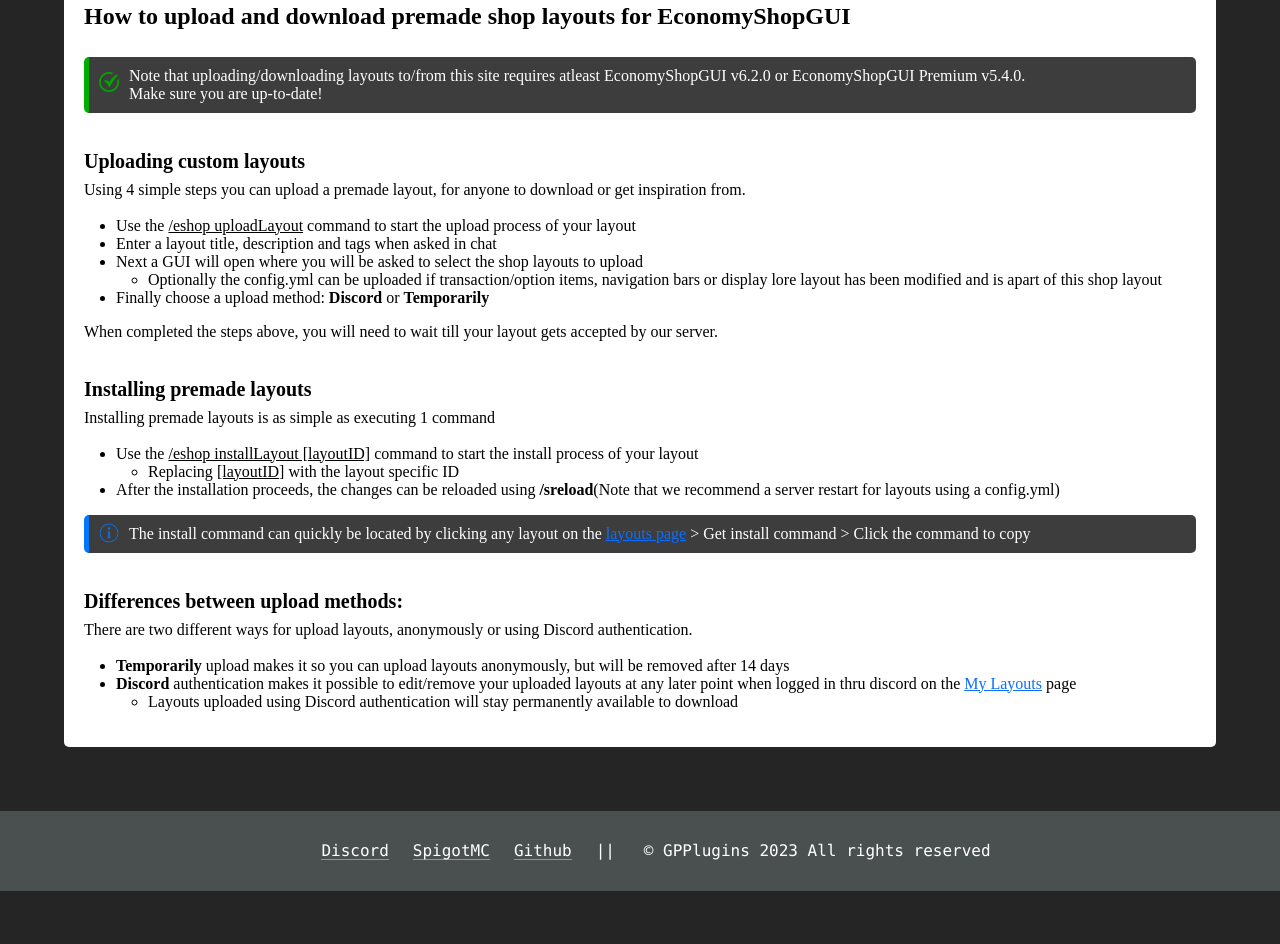
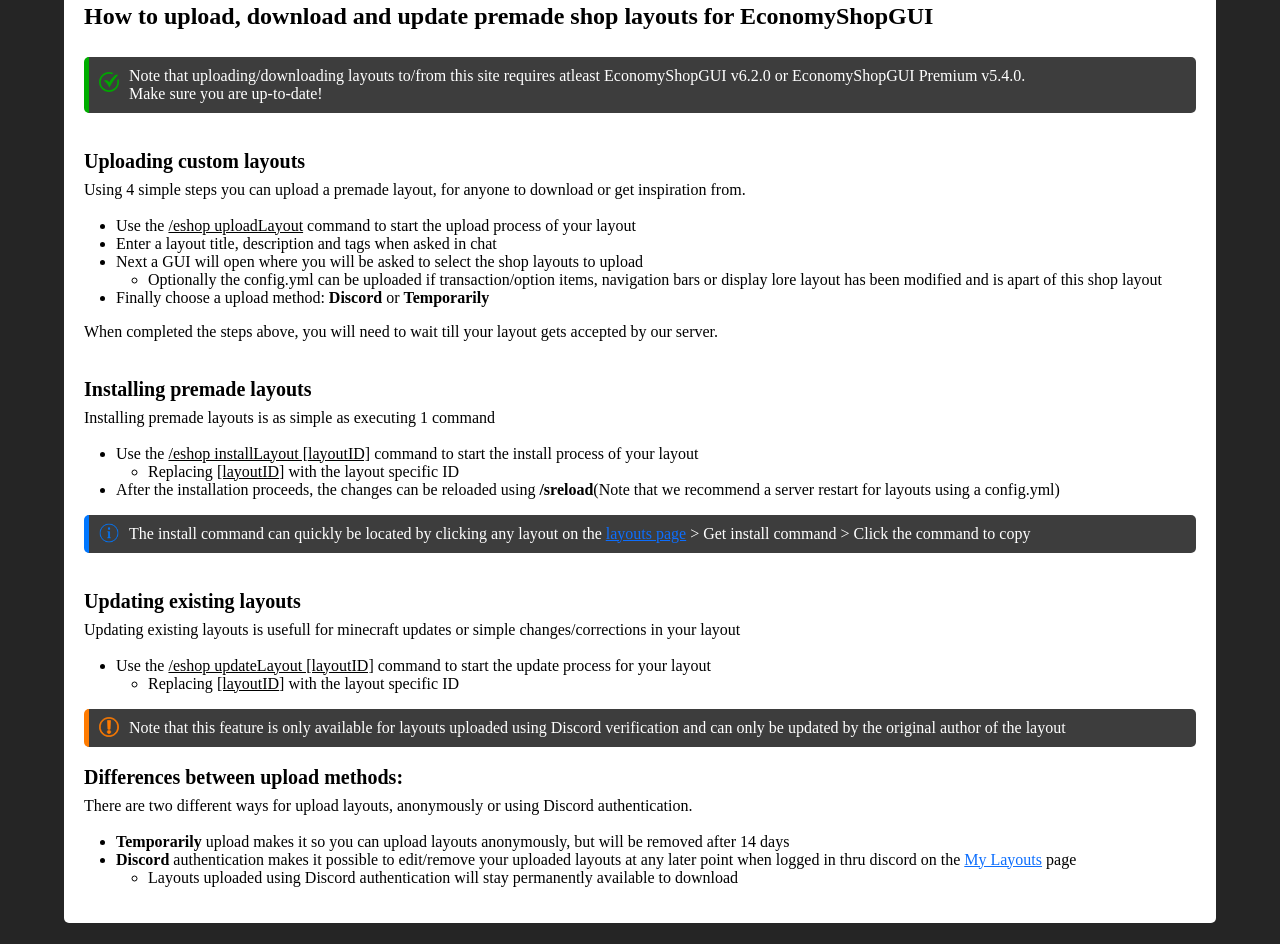
Before and after one commit to Gypopo/GPFileShareWebsite, a plain HTML site: page how-to.html in a window 1280 px wide. Shown: the part 325-1269 px from the top of the page. Before the commit the page ends 1216 px from the top, so only its background shows below. Drawn offline with Linux system fonts and the light colour scheme.

Commit message:
Update how to

```diff
--- a/how-to.html
+++ b/how-to.html
@@ -60,6 +60,25 @@
         }
 
         .info-img {
+            position: absolute;
+            height: 20px;
+            left: 10px;
+            top: 8px;
+        }
+
+        .warn {
+            position: relative;
+            border-radius: 5px;
+            background-color: #3d3d3d;
+            padding: 10px;
+            padding-left: 40px;
+            padding-right: 20px;
+            color: white;
+            border-left: solid #ff7b00;
+            border-left-width: 5px;
+        }
+
+        .warn-img {
             position: absolute;
             height: 20px;
             left: 10px;
@@ -161,7 +180,7 @@
         <br>
         <br>
         <h4>
-            <b>How to upload and download premade shop layouts for EconomyShopGUI</b>
+            <b>How to upload, download and update premade shop layouts for EconomyShopGUI</b>
         </h4>
         <br>
         <div class="disclaimer">
@@ -222,6 +241,24 @@
         </div>
         <br>
         <br>
+        <h5><b>Updating existing layouts</b></h5>
+            Updating existing layouts is usefull for minecraft updates or simple changes/corrections in your layout<br>
+        <br>
+        <ul>
+            <li>
+                Use the <u>/eshop updateLayout [layoutID]</u> command to start the update process for your layout
+            </li>
+            <ul>
+                <li>
+                    Replacing <u>[layoutID]</u> with the layout specific ID
+                </li>
+            </ul>
+        </ul>
+        <div class="warn">
+            <img src="pics/exclamation-mark.svg" class="warn-img">
+            Note that this feature is only available for layouts uploaded using Discord verification and can only be updated by the original author of the layout
+        </div>
+        <br>
         <h5><b>Differences between upload methods:</b></h5>
         There are two different ways for upload layouts, anonymously or using Discord authentication.
         <br>
```
